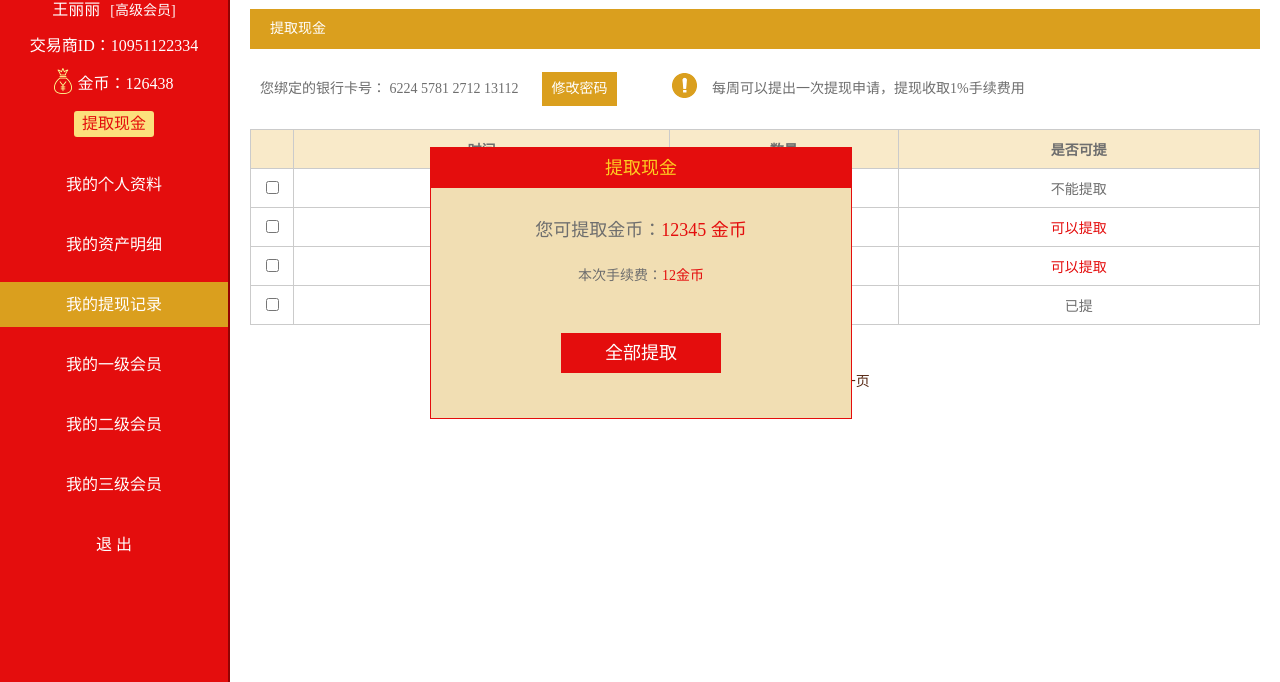
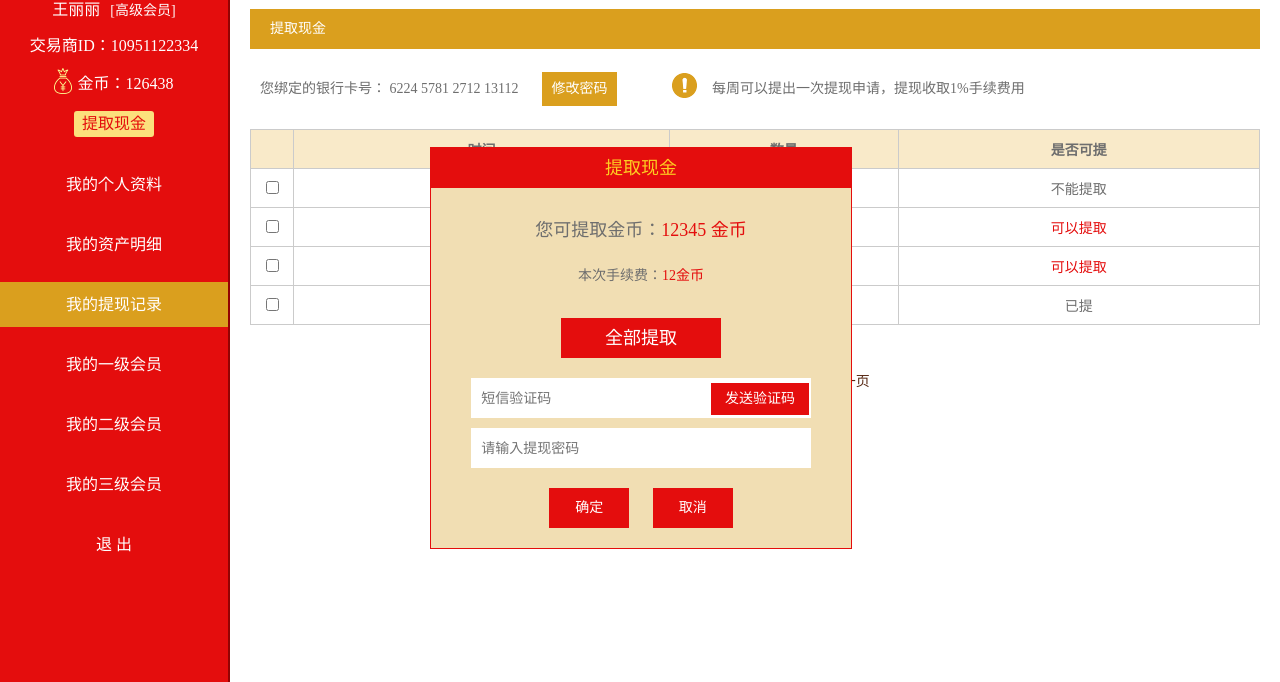
Before and after one commit to yu1354555210/vip-pc, a plain HTML site: page tixianjilu.html in a window 1280 px wide. Shown: the part 118-800 px from the top of the page. Drawn offline with Linux system fonts and the light colour scheme.

Commit message:
弹窗修改

```diff
--- a/css/style.less
+++ b/css/style.less
@@ -335,7 +335,7 @@ a {
 }
 .this_winpop {
     width: 420px;
-    height: 270px;
+    min-height: 370px;
     position: fixed;
     top: 50%;
     left: 50%;
@@ -375,7 +375,7 @@ a {
         line-height: 40px;
         background: @color;
         font-size: 18px;
-        margin: 15px auto 0;
+        margin: 0 auto;
     }
 }
 .search_box {
@@ -530,19 +530,6 @@ a {
                     border: 1px solid #d1d1d1;
                     width: 97%;
                 }
-                .code_btn {
-                    width: 98px;
-                    height: 32px;
-                    line-height: 32px;
-                    text-align: center;
-                    color: #fff;
-                    background-color: #e40d0d;
-                    font-size: 14px;
-                    position: absolute;
-                    right: 2px;
-                    top: 5px;
-                    display: block;
-                }
             }
         }
         .this_form_btn {
@@ -552,7 +539,57 @@ a {
         }
     }
 }
+.code_btn {
+    width: 98px;
+    height: 32px;
+    line-height: 32px;
+    text-align: center;
+    color: #fff;
+    background-color: #e40d0d;
+    font-size: 14px;
+    position: absolute;
+    right: 2px;
+    top: 5px;
+    display: block;
+}
 .sign_padding {
     padding: 30px 87px 0;
     overflow: hidden;
 }
+.winpop_form {
+    padding: 20px 40px;
+    li {
+        height: 50px;
+        float: left;
+        width: 100%;
+        position: relative;
+        input {
+            width: 97%;
+            padding: 0 0 0 3%;
+            height: 40px;
+            line-height: 40px;
+            background-color: #fff;
+            border: none;
+            font-size: 14px;
+            color: #333;
+        }
+    }
+    .winpop_btn_box{
+        padding-top: 10px;
+        clear: both;
+        text-align: center;
+        a{
+            display: inline-block;
+            text-align: center;
+            background-color: @color;
+            color: #fff;
+            font-size: 14px;
+            height: 40px;
+            line-height: 40px;
+            width: 80px;
+            &.cancel_btn{
+                margin-left: 20px;
+            }
+        }
+    }
+}
--- a/tixianjilu.html
+++ b/tixianjilu.html
@@ -105,6 +105,21 @@
 				</dl>
 			</div>
 			<a class="winpop_btn" href="#">全部提取</a>
+			<div class="winpop_form">
+				<ul>
+					<li>
+						<input type="text" id="" value="" placeholder="短信验证码" />
+						<a href="#" class="code_btn">发送验证码</a>
+					</li>
+					<li>
+						<input type="password" name="" placeholder="请输入提现密码" />
+					</li>
+				</ul>
+				<div class="winpop_btn_box">
+					<a href="#">确定</a>
+					<a href="#" class="cancel_btn">取消</a>
+				</div>
+			</div>
 		</div>
 	</body>
 
```
Also changed, not shown: css/style.css.
